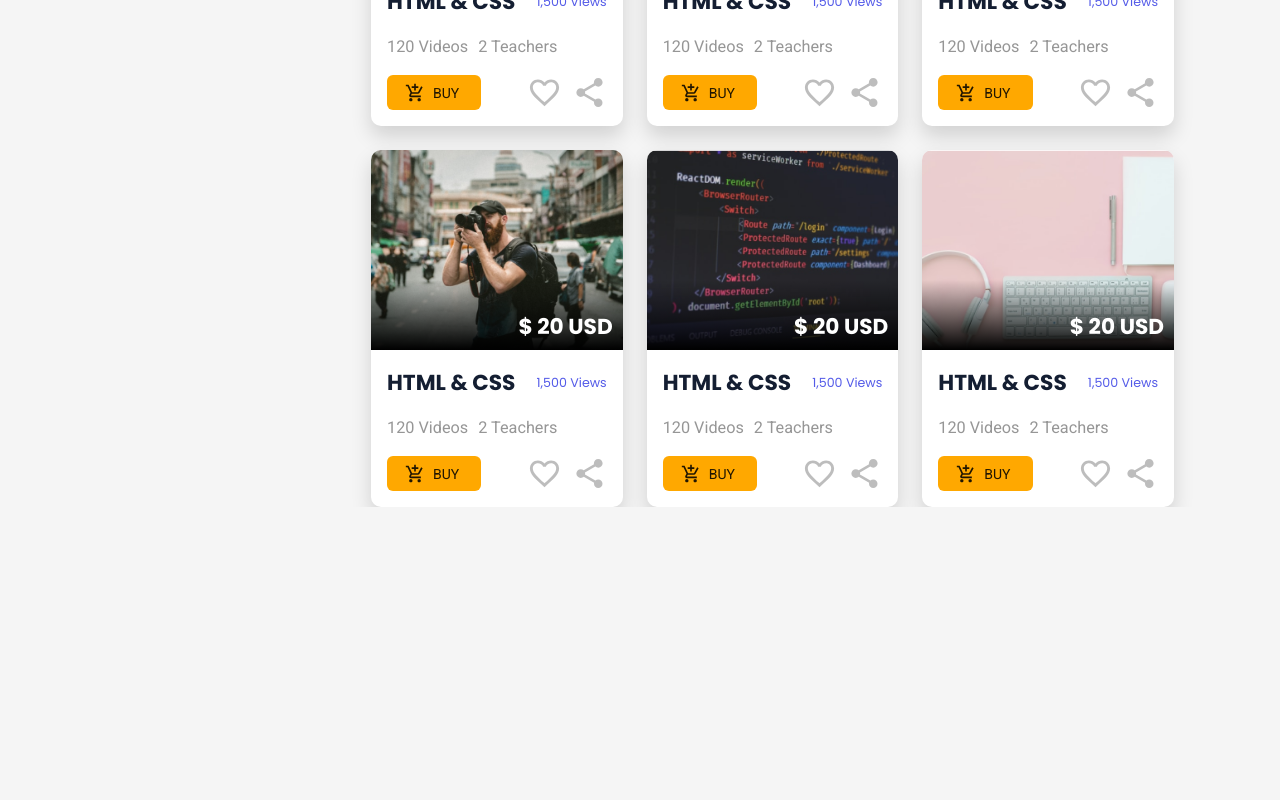
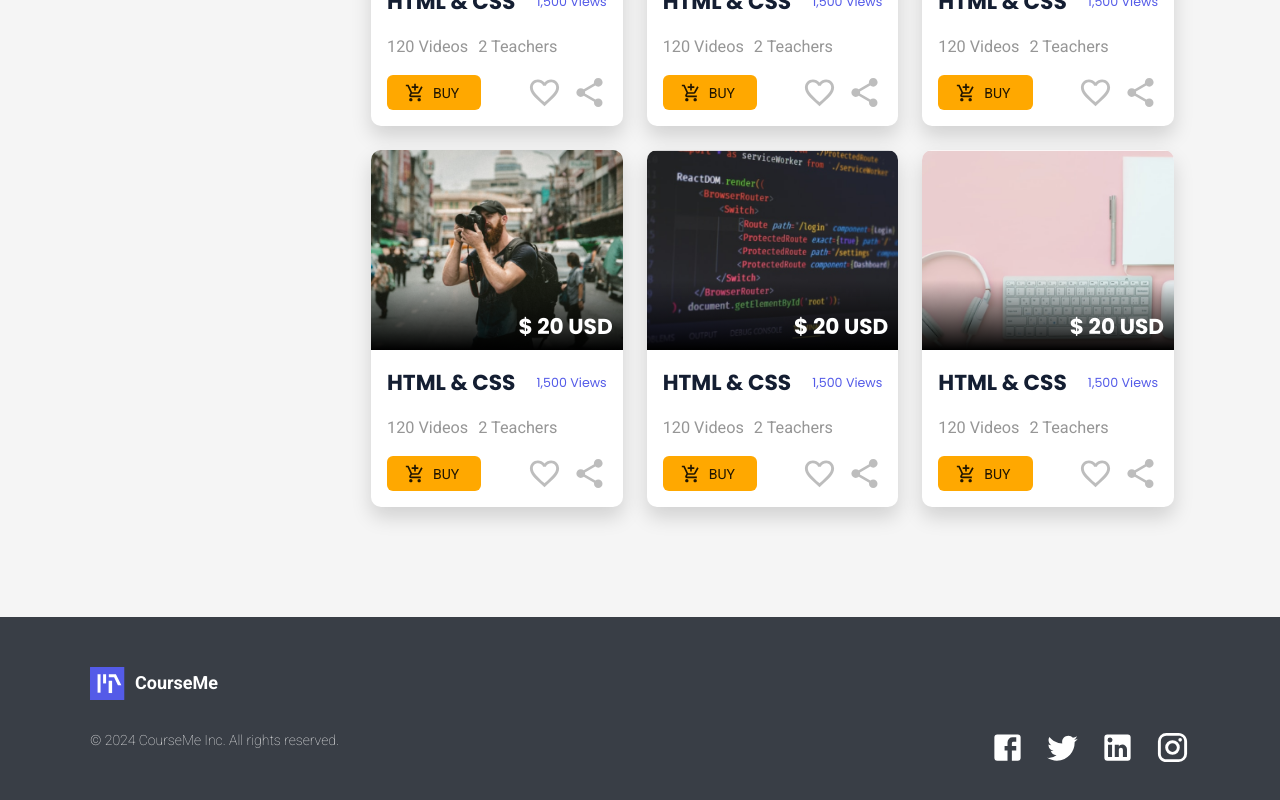
Before and after one commit to MaxCojocari/tum-web-lab6, a React (Create React App) app: page / in a window 1280 px wide. Shown: the part 1231-2031 px from the top of the page. Before the commit the page ends 1738 px from the top, so only its background shows below. Built offline with nearby package versions, Linux system fonts and the light colour scheme.

Commit message:
feat: add simple footer

```diff
--- a/src/App.tsx
+++ b/src/App.tsx
@@ -15,6 +15,7 @@ import {
 import { grey } from "@mui/material/colors";
 import { Sidebar } from "./components/Sidebar";
 import CoursesList from "./components/CoursesList";
+import Footer from "./components/Footer";
 
 function App() {
   const [mode, setMode] = useState<"light" | "dark">("light");
@@ -80,6 +81,7 @@ function App() {
             <CoursesList />
           </Grid>
         </Grid>
+        <Footer />
       </Box>
     </ThemeProvider>
   );
--- a/src/components/BrandLogo.tsx
+++ b/src/components/BrandLogo.tsx
@@ -1,6 +1,6 @@
 import { Box, Typography, useTheme } from "@mui/material";
 
-export default function BrandLogo() {
+export default function BrandLogo({ color }: { color: string }) {
   const theme = useTheme();
   return (
     <Box
@@ -23,7 +23,7 @@ export default function BrandLogo() {
           fontWeight: 700,
           fontStyle: "normal",
           fontSize: "18px",
-          color: theme.palette.mode === "light" ? "#545be8" : "text.primary",
+          color: theme.palette.mode === "light" ? { color } : "text.primary",
         }}
       >
         CourseMe
--- /dev/null
+++ b/src/components/Footer.tsx
@@ -0,0 +1,78 @@
+import { Box, Typography, Link, styled } from "@mui/material";
+import FacebookIcon from "@mui/icons-material/Facebook";
+import TwitterIcon from "@mui/icons-material/Twitter";
+import LinkedInIcon from "@mui/icons-material/LinkedIn";
+import InstagramIcon from "@mui/icons-material/Instagram";
+import BrandLogo from "./BrandLogo";
+
+const StyledFooter = styled(Box)(({ theme }) => ({
+  display: "flex",
+  flexDirection: "column",
+  justifyContent: "space-between",
+  backgroundColor: theme.palette.mode === "dark" ? "#272727" : "#393e46",
+  padding: "50px 90px 50px 90px",
+  marginTop: "110px",
+  width: "100%",
+}));
+
+export default function Footer() {
+  return (
+    <StyledFooter>
+      <Box sx={{ display: "flex", flexDirection: "column" }}>
+        <BrandLogo color={"#fff"} />
+      </Box>
+
+      <Box
+        sx={{
+          display: "flex",
+          flexDirection: "row",
+          justifyContent: "space-between",
+          marginTop: "30px",
+        }}
+      >
+        <Typography
+          variant="body2"
+          sx={{ color: "#f4f4f4", fontSize: "14px", fontWeight: 200 }}
+        >
+          © 2024 CourseMe Inc. All rights reserved.
+        </Typography>
+        <Box
+          sx={{
+            display: "flex",
+            flexDirection: "row",
+            gap: "20px",
+          }}
+        >
+          <Link
+            href="https://www.facebook.com/Coursera/"
+            target="_blank"
+            rel="noopener noreferrer"
+          >
+            <FacebookIcon sx={{ color: "white", fontSize: "35px" }} />
+          </Link>
+          <Link
+            href="https://twitter.com/coursera"
+            target="_blank"
+            rel="noopener noreferrer"
+          >
+            <TwitterIcon sx={{ color: "white", fontSize: "35px" }} />
+          </Link>
+          <Link
+            href="https://www.linkedin.com/company/coursera/"
+            target="_blank"
+            rel="noopener noreferrer"
+          >
+            <LinkedInIcon sx={{ color: "white", fontSize: "35px" }} />
+          </Link>
+          <Link
+            href="https://www.instagram.com/coursera/"
+            target="_blank"
+            rel="noopener noreferrer"
+          >
+            <InstagramIcon sx={{ color: "white", fontSize: "35px" }} />
+          </Link>
+        </Box>
+      </Box>
+    </StyledFooter>
+  );
+}
--- a/src/components/Navbar.tsx
+++ b/src/components/Navbar.tsx
@@ -38,7 +38,7 @@ export default function Navbar({ setMode, mode }: any) {
   return (
     <AppBar position="sticky" sx={{ bgcolor: "background.primary" }}>
       <StyledToolbar>
-        <BrandLogo />
+        <BrandLogo color={"#545be8"} />
         <CustomSearch>
           <Search sx={{ color: "action.active", cursor: "pointer" }} />
           <InputBase placeholder="Search..." />
```
